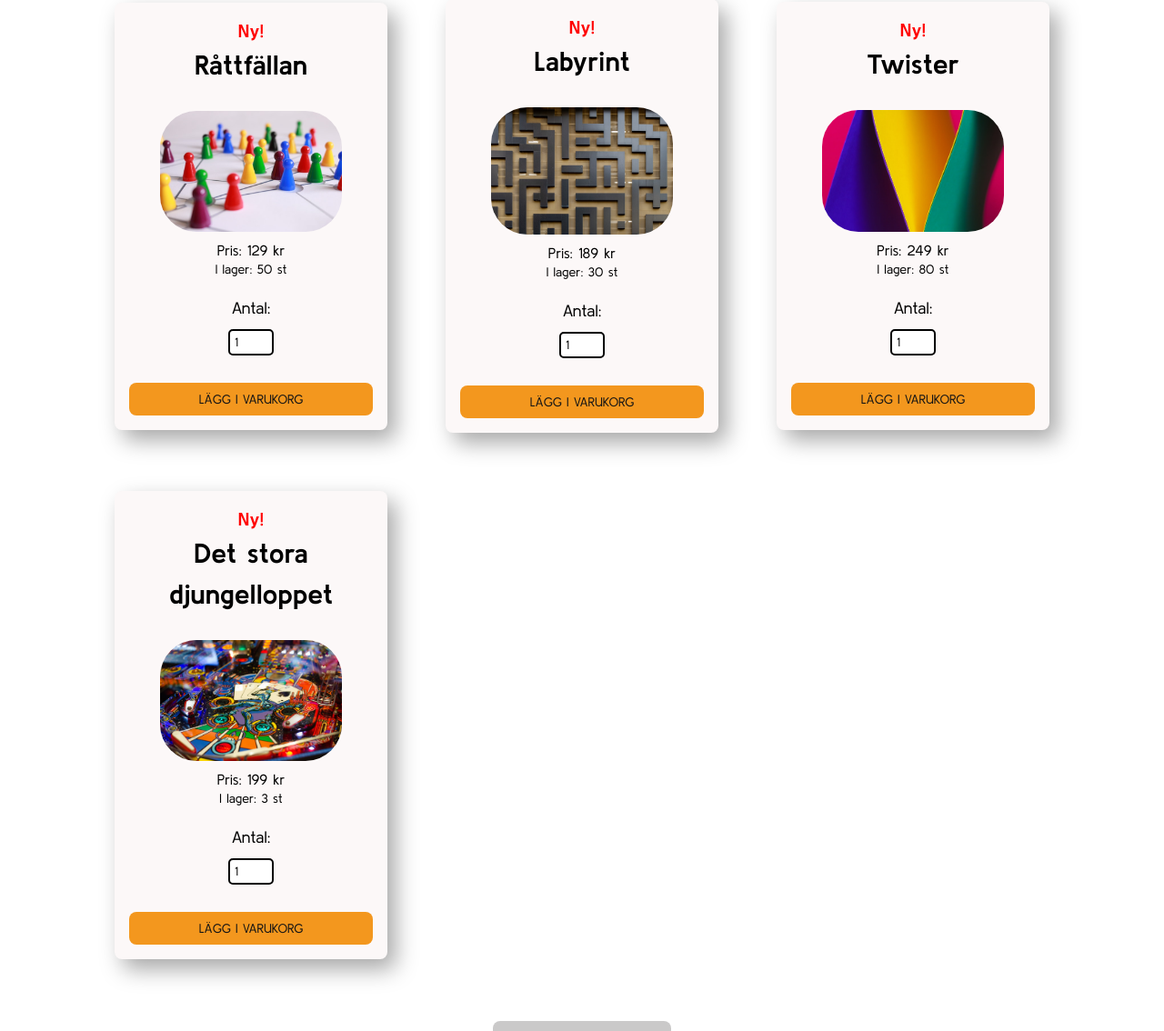
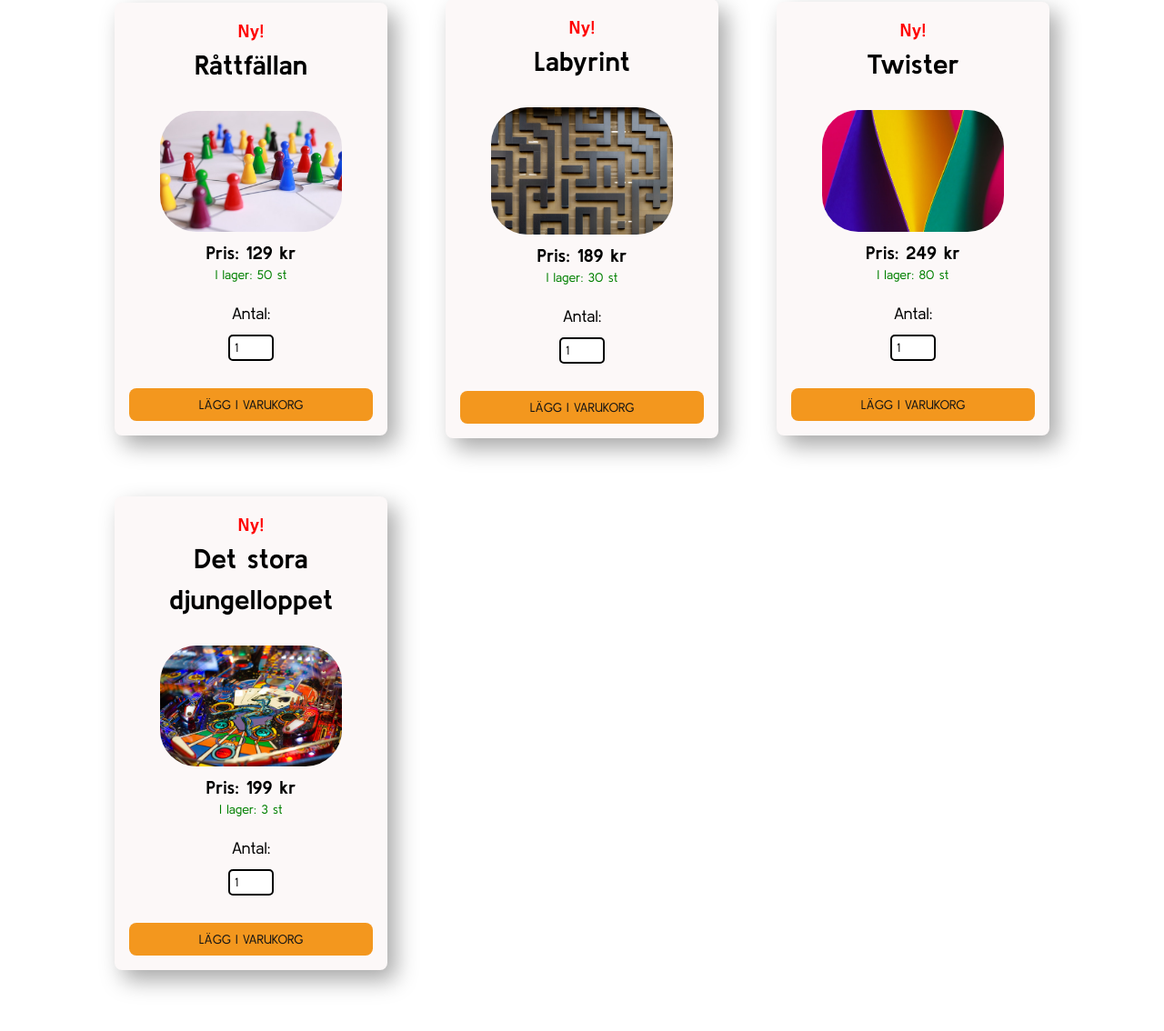
Before and after one commit to HannahO94/Projektarbete_webbshop, a PHP site: page /categorypage/categorypage.php?id=2 in a window 1280 px wide. Shown: the part 481-1615 px from the top of the page at 91% size. Run offline with PHP 8.4, Linux system fonts and the light colour scheme; data comes from the database, SQL or seed files in the repository.

Commit message:
Ändrat färg och storlek på text i produktkorten

```diff
--- a/config/db.php
+++ b/config/db.php
@@ -9,7 +9,7 @@ error_reporting(E_ALL);
 $db_server = "localhost"; //mysql:host (se new PDO i try-catch-satsen) är nästan alltid localhost (90% av fallen)
 $db_database = "webshop";
 $db_username = "root";
-$db_password = "root";
+$db_password = "";
 //OBS! $db_password för XAMPP = "", $db_password för MAMP = "root"
 
 
--- a/styles/main.css
+++ b/styles/main.css
@@ -1007,6 +1007,21 @@ label {
   }
 }
 
+.product_price {
+  font-size: 15px;
+  font-weight: bolder;
+}
+
+@media (min-width: 600px) {
+  .product_price {
+    font-size: 20px;
+  }
+}
+
+.any-items {
+  color: green;
+}
+
 .product_card-btn {
   position: relative;
   margin-top: 20px;
--- a/styles/partials/_categorypage.scss
+++ b/styles/partials/_categorypage.scss
@@ -54,6 +54,19 @@
   }
 }
 
+.product_price {
+  font-size: 15px;
+  font-weight: bolder;
+
+  @media (min-width: 600px) {
+    font-size: 20px;
+  }
+}
+
+.any-items {
+  color: green;
+}
+
 .product_card-btn {
   position: relative;
   margin-top: 20px;
```
